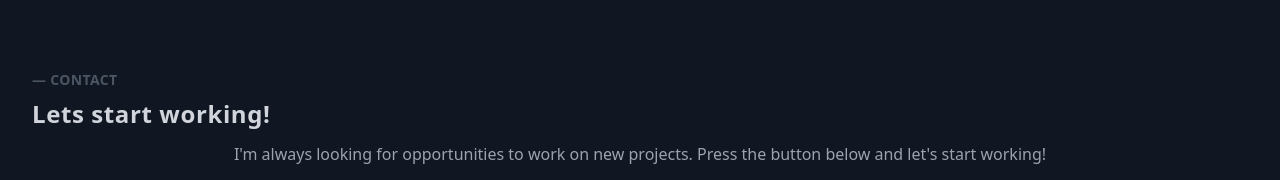
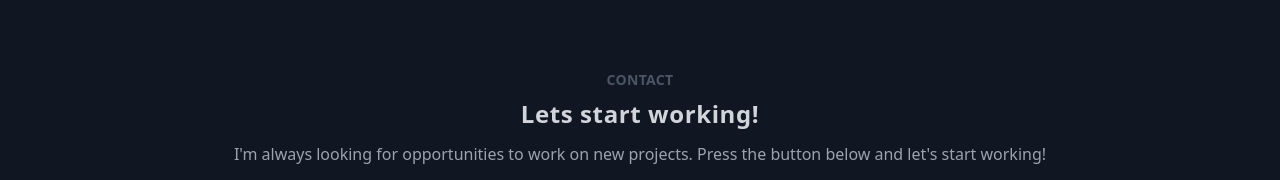
Before and after one commit to kevinMEH/portfolio-v2, a React (Vite) app: page / in a window 1280 px wide. Shown: the part 3102-3282 px from the top of the page. Built offline with nearby package versions, Linux system fonts and the light colour scheme.

Commit message:
Added center support for Title

```diff
--- a/src/Home/components/Title.jsx
+++ b/src/Home/components/Title.jsx
@@ -1,7 +1,7 @@
-const Title = ({label, text}) => {
+const Title = ({label, text, center = false}) => {
     return (
-        <div className="mb-3 space-y-2">
-            <h1 className="text-gray-600 font-black tracking-wide uppercase text-sm">{"— " + label}</h1>
+        <div className={center ? "text-center mb-3 space-y-2" : "mb-3 space-y-2"}>
+            <h1 className="text-gray-600 font-black tracking-wide uppercase text-sm">{center ? label : "— " + label}</h1>
             <h1 className="text-gray-300 font-semibold tracking-wide text-2xl">{text}</h1>
         </div>
     )
```
